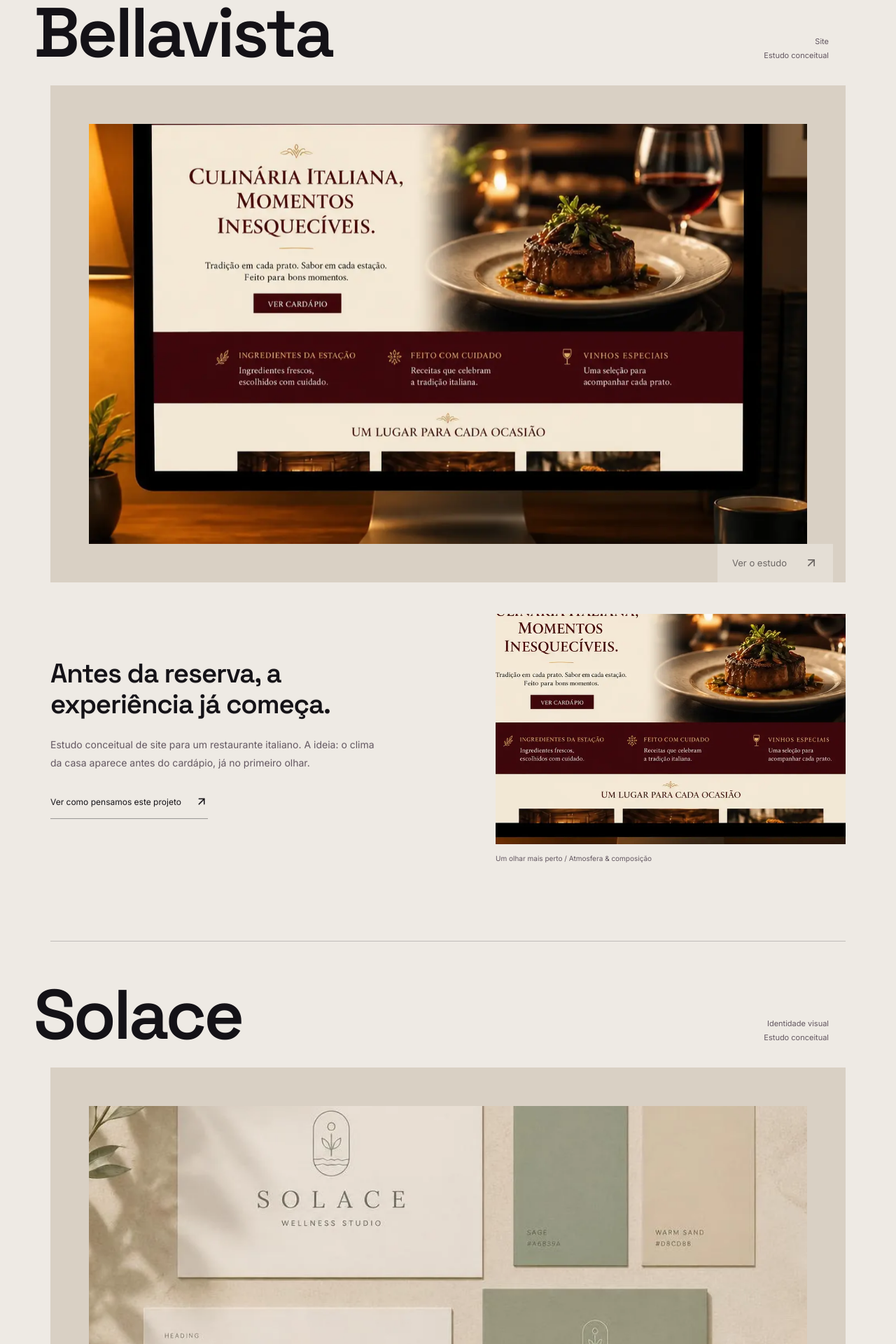
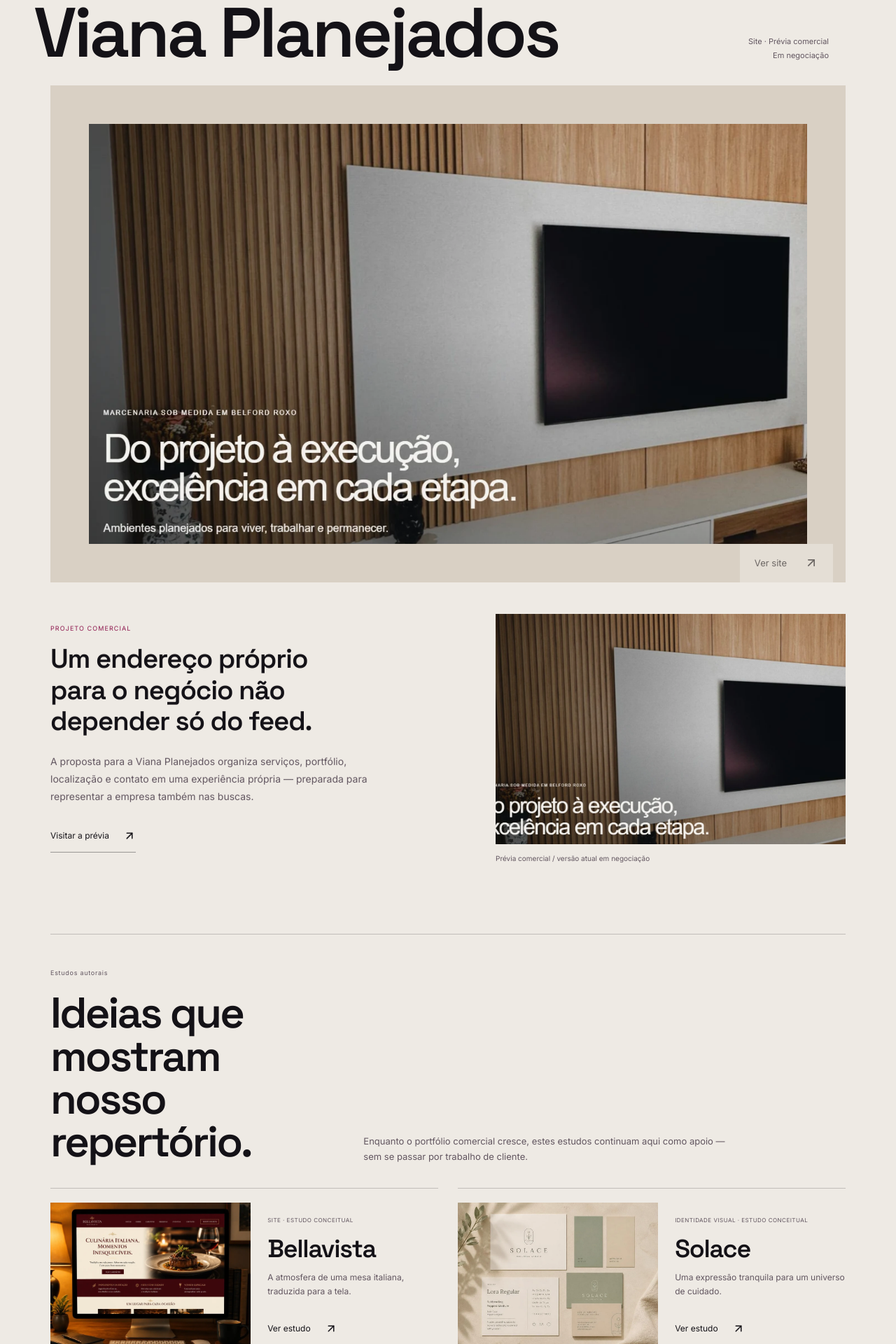
Before and after one commit to agenciamello/agencia-mello, a React (Vite) app: page / in a window 1280 px wide. Shown: the part 1340-3260 px from the top of the page at 70% size. Built offline with nearby package versions, Linux system fonts and the light colour scheme.

Commit message:
feat: destaca portfolio comercial com Viana Planejados

```diff
--- a/src/components/studio/ExperiencePortfolio.tsx
+++ b/src/components/studio/ExperiencePortfolio.tsx
@@ -3,23 +3,69 @@ import { ArrowUpRight } from 'lucide-react';
 import { ContactLink } from './Studio';
 import { CASES } from '../../data/cases';
 
+const VIANA_URL = 'https://vianaplanejados.vercel.app/';
+
 export function ExperiencePortfolio() {
   return <section className="experience-work" id="projetos" data-chapter="Projetos">
     <div className="wrap">
-      <div className="work-introduction"><h2 className="scroll-story-title" data-scroll-text><span>Dois estudos pra você</span><span>ver como a gente pensa.</span></h2><div><p>Projetos conceituais, feitos pra mostrar nosso jeito de pensar site e marca. O seu pode ser o próximo.</p><span className="micro">Estudos autorais · Sites & identidade</span></div></div>
-      <div className="showcase-list">{CASES.map((project, index) => <article className={`showcase-project showcase-${index}`} data-project-story={index} key={project.slug}>
-        <div className="project-heading"><h3><Link to={`/projetos/${project.slug}`}>{project.name}</Link></h3><span>{project.discipline}<br/>Estudo conceitual</span></div>
-        <Link className="showcase-image" data-tilt to={`/projetos/${project.slug}`} aria-label={`Ver o estudo ${project.name}`}>
-          <div className="project-image-mask"><img src={project.image} alt={project.alt} width="1024" height="768" loading="lazy"/></div>
-          <span className="project-open">Ver o estudo <ArrowUpRight size={20} aria-hidden="true"/></span>
-        </Link>
-        <div className="project-editorial" data-reveal="stagger">
-          <div className="project-argument"><h4>{project.intro}</h4><p>{project.context}</p><Link to={`/projetos/${project.slug}`} className="project-detail-link">Ver como pensamos este projeto <ArrowUpRight size={18} aria-hidden="true"/></Link></div>
-          <figure className="project-detail-crop"><img src={project.image} alt={index===0?'Detalhe da composição digital do estudo Bellavista':'Detalhe das aplicações do estudo Solace'} width="1024" height="768" loading="lazy"/><figcaption>Um olhar mais perto / {index===0?'Atmosfera & composição':'Identidade & aplicações'}</figcaption></figure>
+      <div className="work-introduction">
+        <h2 className="scroll-story-title" data-scroll-text><span>Presença digital que</span><span>existe fora do feed.</span></h2>
+        <div>
+          <p>Um site próprio tira o negócio da dependência exclusiva do Instagram e da indicação. Ele organiza o que você faz, facilita o contato e cria uma base para ser encontrado no Google.</p>
+          <span className="micro">Trabalhos comerciais · Sites para negócios locais</span>
         </div>
-      </article>)}</div>
-      <p className="work-honesty">Projetos conceituais da Mello, feitos pra explorar soluções de design. Não são trabalhos de clientes.</p>
-      <div className="copy-bridge"><h2>Quer um assim pro seu negócio?</h2><p>Veja seu site pronto antes de pagar. Só contrata se gostar.</p><ContactLink messageKey="projetos" className="text-link">Quero ver meu site pronto <span aria-hidden="true">↗</span></ContactLink></div>
+      </div>
+
+      <div className="showcase-list showcase-commercial-list">
+        <article className="showcase-project showcase-commercial" data-project-story="0">
+          <div className="project-heading">
+            <h3><a href={VIANA_URL} target="_blank" rel="noreferrer">Viana Planejados</a></h3>
+            <span>Site · Prévia comercial<br/>Em negociação</span>
+          </div>
+          <a className="showcase-image" data-tilt href={VIANA_URL} target="_blank" rel="noreferrer" aria-label="Ver site Viana Planejados">
+            <div className="project-image-mask"><img src="/assets/viana-planejados-site.webp" alt="Prévia do site Viana Planejados, com projeto de móveis planejados em destaque." width="1440" height="1100" loading="lazy"/></div>
+            <span className="project-open">Ver site <ArrowUpRight size={20} aria-hidden="true"/></span>
+          </a>
+          <div className="project-editorial" data-reveal="stagger">
+            <div className="project-argument">
+              <span className="commercial-kicker">Projeto comercial</span>
+              <h4>Um endereço próprio para o negócio não depender só do feed.</h4>
+              <p>A proposta para a Viana Planejados organiza serviços, portfólio, localização e contato em uma experiência própria — preparada para representar a empresa também nas buscas.</p>
+              <a href={VIANA_URL} target="_blank" rel="noreferrer" className="project-detail-link">Visitar a prévia <ArrowUpRight size={18} aria-hidden="true"/></a>
+            </div>
+            <figure className="project-detail-crop commercial-detail">
+              <img src="/assets/viana-planejados-site.webp" alt="Detalhe da prévia comercial criada para a Viana Planejados." width="1440" height="1100" loading="lazy"/>
+              <figcaption>Prévia comercial / versão atual em negociação</figcaption>
+            </figure>
+          </div>
+        </article>
+      </div>
+
+      <div className="study-introduction">
+        <span className="micro">Estudos autorais</span>
+        <h3>Ideias que mostram nosso repertório.</h3>
+        <p>Enquanto o portfólio comercial cresce, estes estudos continuam aqui como apoio — sem se passar por trabalho de cliente.</p>
+      </div>
+      <div className="study-grid">
+        {CASES.map(project => <article className="study-card" key={project.slug}>
+          <Link className="study-image" to={`/projetos/${project.slug}`} aria-label={`Ver o estudo ${project.name}`}>
+            <img src={project.image} alt={project.alt} width="1024" height="768" loading="lazy"/>
+          </Link>
+          <div className="study-copy">
+            <span>{project.discipline} · Estudo conceitual</span>
+            <h4>{project.name}</h4>
+            <p>{project.short}</p>
+            <Link to={`/projetos/${project.slug}`} className="project-detail-link">Ver estudo <ArrowUpRight size={18} aria-hidden="true"/></Link>
+          </div>
+        </article>)}
+      </div>
+
+      <p className="work-honesty">Viana Planejados é uma prévia comercial em negociação. Bellavista e Solace são estudos autorais. Resultados de busca ou performance só entram aqui quando houver dados reais.</p>
+      <div className="copy-bridge">
+        <h2>Quer um assim pro seu negócio?</h2>
+        <p>Veja seu site pronto antes de pagar. Só contrata se gostar.</p>
+        <ContactLink messageKey="projetos" className="text-link">Quero ver meu site pronto <span aria-hidden="true">↗</span></ContactLink>
+      </div>
     </div>
   </section>;
 }
--- a/src/experience.css
+++ b/src/experience.css
@@ -220,3 +220,23 @@
 .experience-work .copy-bridge p{color:#625e5a}
 .process-studio .scope-note{color:#bdb1c1}
 .essential-buy>small{display:block;margin:8px 0 0}
+
+/* Sprint 17: commercial work first, authored studies secondary. */
+.showcase-commercial-list{display:block}
+.showcase-commercial{max-width:none}
+.commercial-kicker{display:block;margin-bottom:14px;font-size:9px;letter-spacing:.12em;text-transform:uppercase;color:#8e184e}
+.commercial-detail img{transform:scale(1.28);transform-origin:50% 35%}
+.study-introduction{display:grid;grid-template-columns:.72fr 1.28fr;gap:20px 60px;margin:100px 0 34px;padding-top:48px;border-top:1px solid #14121735}
+.study-introduction .micro{grid-column:1/-1;font-size:9px;color:#625660}
+.study-introduction h3{font:500 clamp(34px,4.8vw,62px)/1 'Space Grotesk',sans-serif;letter-spacing:-.045em}
+.study-introduction p{align-self:end;max-width:520px;font-size:13px;line-height:1.7;color:#625660}
+.study-grid{display:grid;grid-template-columns:repeat(2,minmax(0,1fr));gap:28px}
+.study-card{display:grid;grid-template-columns:1.08fr .92fr;gap:24px;padding:20px 0;border-top:1px solid #14121735;align-items:center}
+.study-image{display:block;overflow:hidden;background:#d9d0c4}
+.study-image img{display:block;width:100%;aspect-ratio:4/3;object-fit:cover;transition:transform .55s var(--ease)}
+.study-image:hover img{transform:scale(1.03)}
+.study-copy>span{font-size:8px;color:#625660;text-transform:uppercase;letter-spacing:.06em}
+.study-copy h4{font:500 clamp(25px,2.8vw,38px)/1.05 'Space Grotesk',sans-serif;letter-spacing:-.035em;margin:12px 0}
+.study-copy p{font-size:12px;line-height:1.65;color:#625660}
+@media(max-width:900px){.study-introduction{grid-template-columns:1fr;gap:18px}.study-introduction .micro{grid-column:auto}.study-grid{grid-template-columns:1fr}.study-card{grid-template-columns:1fr 1fr}}
+@media(max-width:700px){.study-introduction{margin-top:70px;padding-top:34px}.study-card{grid-template-columns:1fr;gap:16px}.commercial-detail img{transform:scale(1.12)}}
```
Also changed, not shown: public/assets/viana-planejados-site.webp (added).
